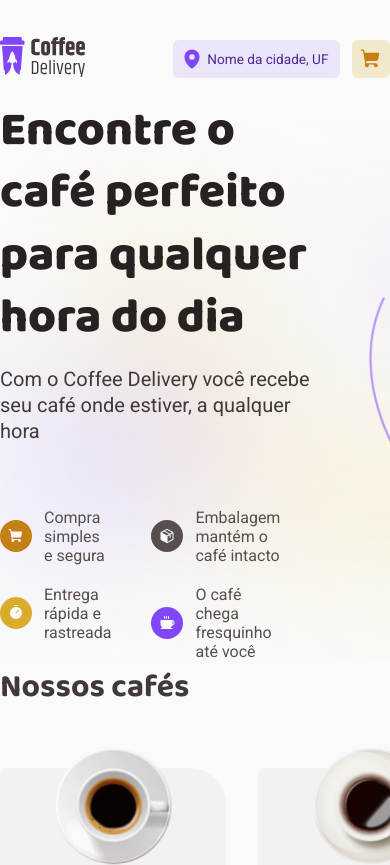
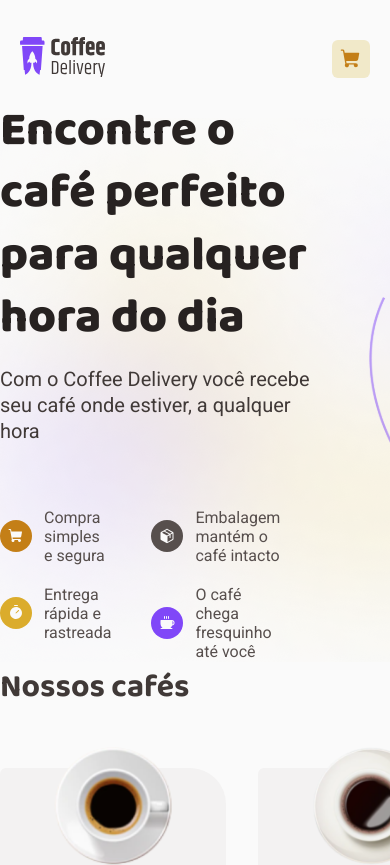
Before and after one commit to kdumagalhaes/coffee-delivery-ecommerce, a React (Vite) app: page / in a window 390 px wide. Shown: the top 865 px of the page. Built offline with nearby package versions, Linux system fonts and the light colour scheme.

Commit message:
Add responsive Header

```diff
--- a/src/components/Header/styles.ts
+++ b/src/components/Header/styles.ts
@@ -1,10 +1,10 @@
 import styled from 'styled-components'
 
 export const Container = styled.header`
-  max-width: 70rem;
+  max-width: 72.5rem;
   margin: 0 auto;
   height: 7.4rem;
-  padding: 32px 0;
+  padding: 32px 20px;
   display: flex;
   justify-content: space-between;
   align-items: center;
@@ -24,4 +24,8 @@ export const Location = styled.span`
   gap: 0.25rem;
   color: ${(props) => props.theme['purple-dark']};
   border-radius: 6px;
+
+  @media (max-width: 480px) {
+    display: none;
+  }
 `
```
